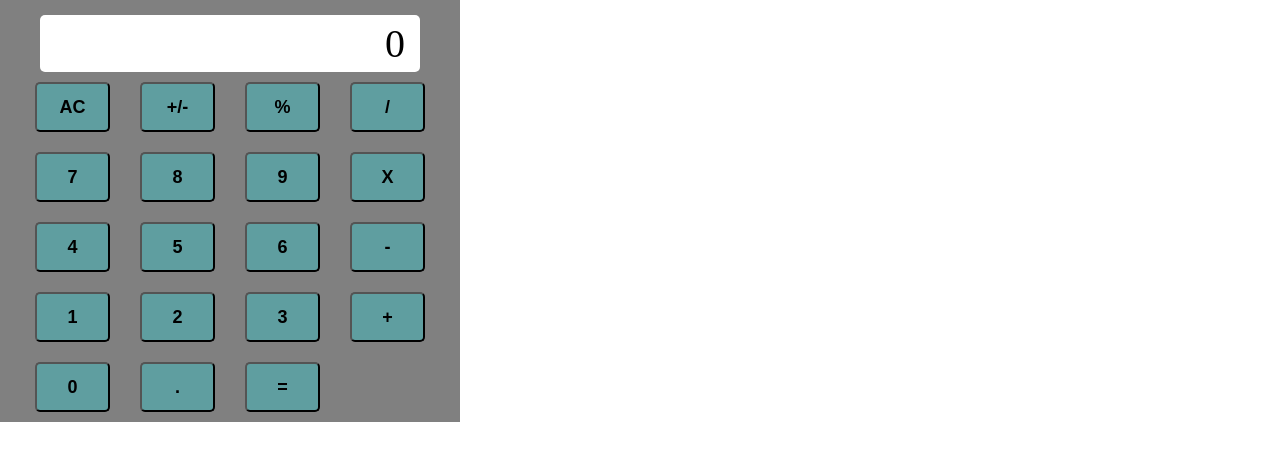
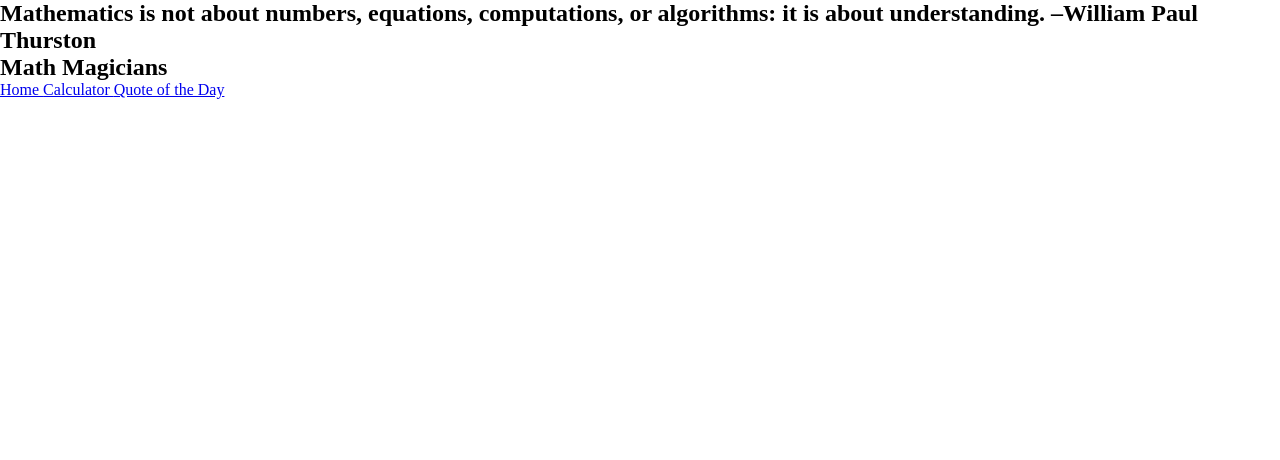
Before and after one commit to MFahadUmer/Calculator, a React (Create React App) app: page /quote in a window 1280 px wide. Shown: the top 460 px of the page. Built offline with nearby package versions, Linux system fonts and the light colour scheme.

Commit message:
Adds Files with router

```diff
--- a/package.json
+++ b/package.json
@@ -10,6 +10,7 @@
     "prop-types": "^15.7.2",
     "react": "^17.0.1",
     "react-dom": "^17.0.1",
+    "react-router-dom": "^5.2.0",
     "react-scripts": "4.0.1",
     "web-vitals": "^0.2.4"
   },
--- /dev/null
+++ b/src/components/Home.js
@@ -0,0 +1,9 @@
+import React from 'react';
+
+const Home = () => (
+  <div>
+    <h2>Hey WOrld From Home</h2>
+  </div>
+);
+
+export default Home;
--- /dev/null
+++ b/src/components/Navbar.js
@@ -0,0 +1,25 @@
+import React from 'react';
+import { Link, Route, Switch } from 'react-router-dom';
+import App from './App';
+import Quote from './Quote';
+import Home from './Home';
+
+const Navbar = () => (
+  <div className="navbarContainer">
+    <Switch>
+      <Route exact path="/" component={Home} />
+      <Route path="/calculator" component={App} />
+      <Route path="/quote" component={Quote} />
+    </Switch>
+    <div>
+      <h2>Math Magicians</h2>
+    </div>
+    <div>
+      <Link to="/">Home </Link>
+      <Link to="/calculator">Calculator </Link>
+      <Link to="/quote">Quote of the Day </Link>
+    </div>
+  </div>
+);
+
+export default Navbar;
--- /dev/null
+++ b/src/components/Quote.js
@@ -0,0 +1,12 @@
+import React from 'react';
+
+const Quote = () => (
+  <div>
+    <h2>
+      Mathematics is not about numbers, equations, computations,
+      or algorithms: it is about understanding. –William Paul Thurston
+    </h2>
+  </div>
+);
+
+export default Quote;
--- a/src/index.js
+++ b/src/index.js
@@ -1,6 +1,12 @@
 import React from 'react';
 import ReactDOM from 'react-dom';
-import './index.css';
-import App from './components/App';
+import { BrowserRouter as Router } from 'react-router-dom';
+import './styles/index.css';
+import Navbar from './components/Navbar';
 
-ReactDOM.render(<App />, document.getElementById('root'));
+ReactDOM.render(
+  <Router>
+    <Navbar />
+  </Router>,
+  document.getElementById('root'),
+);
--- a/src/index.css
+++ b/src/styles/index.css
@@ -3,6 +3,8 @@
   margin: 0;
   padding: 0;
 }
+
+@import url(navbar.css);
 
 .calculator {
   width: 460px;
--- /dev/null
+++ b/src/styles/navbar.css
@@ -0,0 +1,5 @@
+.navbarContainer {
+  display: flex;
+  justify-content: space-between;
+  padding: 40px;
+}
```
Also changed, not shown: 2 other files (tests, documents, lock files or other folders).
